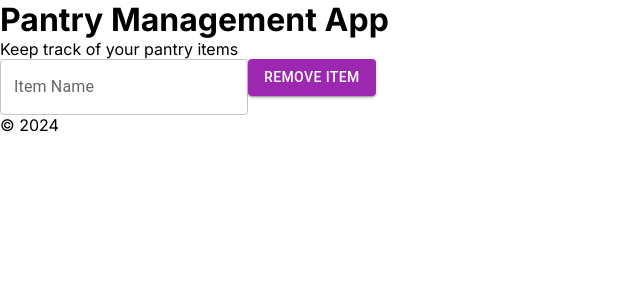
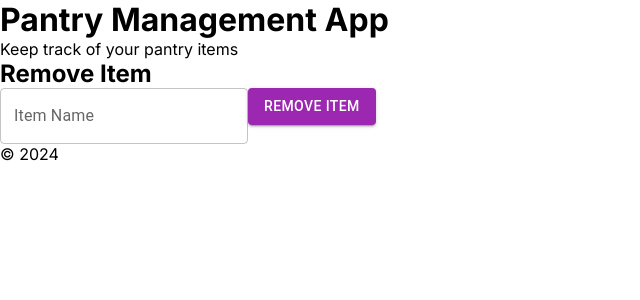
Before and after one commit to addymwenda12/PantryManager, a Next.js app: page /remove-item in a window 1280 px wide. Shown: the top 300 px of the page, without its empty margins (0-640 px from the left). Built offline with nearby package versions, Linux system fonts and the light colour scheme; no server answers.

Commit message:
Add loading state and message display to ItemForm

```diff
--- a/app/remove-item/page.js
+++ b/app/remove-item/page.js
@@ -23,6 +23,13 @@ export default function RemoveItem() {
   };
 
   return (
-    <RemoveItemForm setItemId={setItemId} handleRemoveItem={handleRemoveItem} />
+    <div>
+      <h2>Remove Item</h2>
+      <RemoveItemForm
+        setItemId={setItemId}
+        handleRemoveItem={handleRemoveItem}
+      />
+      {message && <p>{message}</p>}
+    </div>
   );
 }
```
